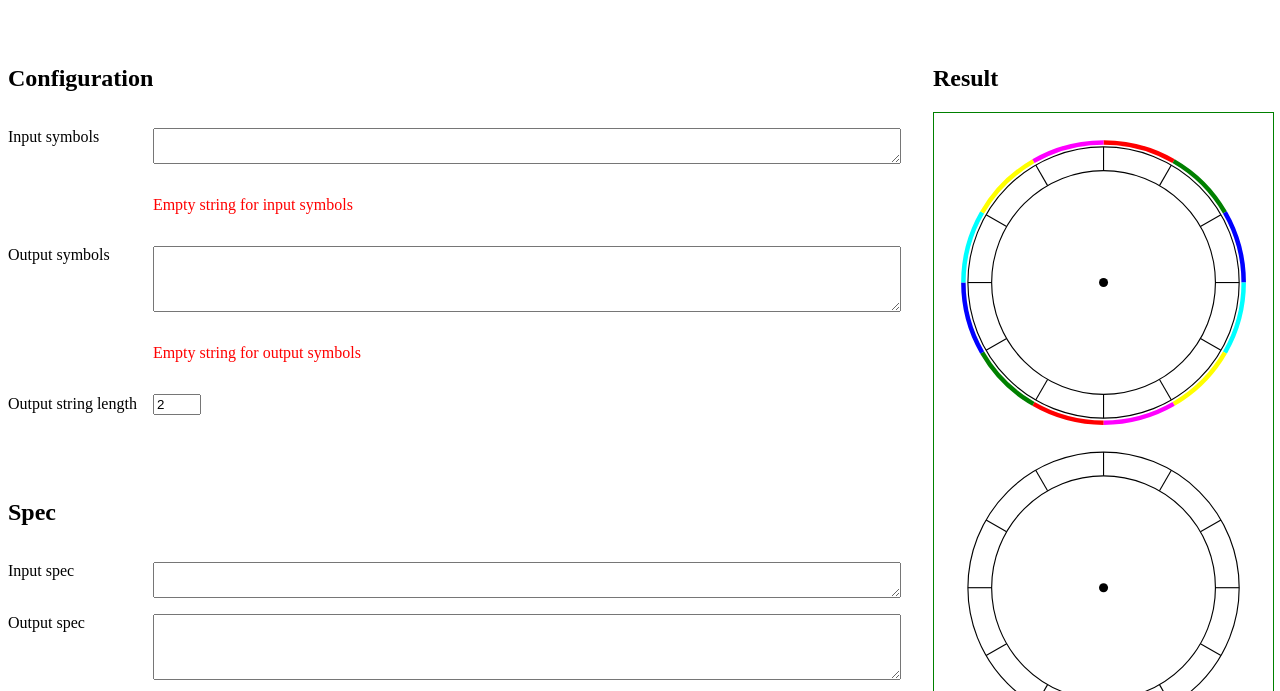
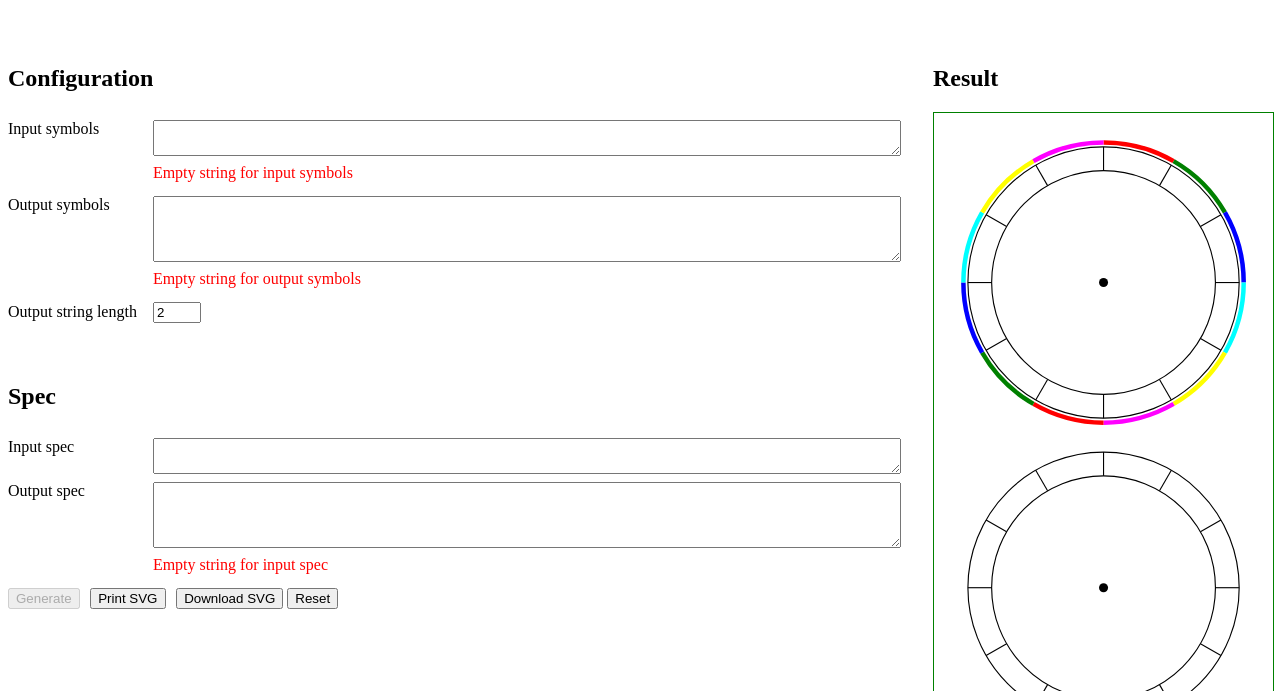
Before and after one commit to jonasseglare/pasdrowka, a plain HTML site: page index.html in a window 1280 px wide. Shown: the part 109-800 px from the top of the page. Drawn offline with Linux system fonts and the light colour scheme.

Commit message:
Improve spacing and layout

```diff
--- a/style.css
+++ b/style.css
@@ -1,5 +1,8 @@
 .error {
     color: red;
+    display: block;
+    height: 1em;
+    margin: 0 0 0.5em;
 }
 .invisible {
   visibility: hidden;
@@ -12,7 +15,6 @@ svg {
 }
 
 #content {
-    //width: 100em;
     flex: 0 1 80em;
 }
 
@@ -38,7 +40,8 @@ body {
     display: grid;
     grid-template-columns: auto 1fr;
     grid-template-rows: auto;
-    gap: 1em;
+    grid-column-gap: 1em;
+    grid-row-gap: 0.5em;
     align-items: baseline;
 }
 
```
